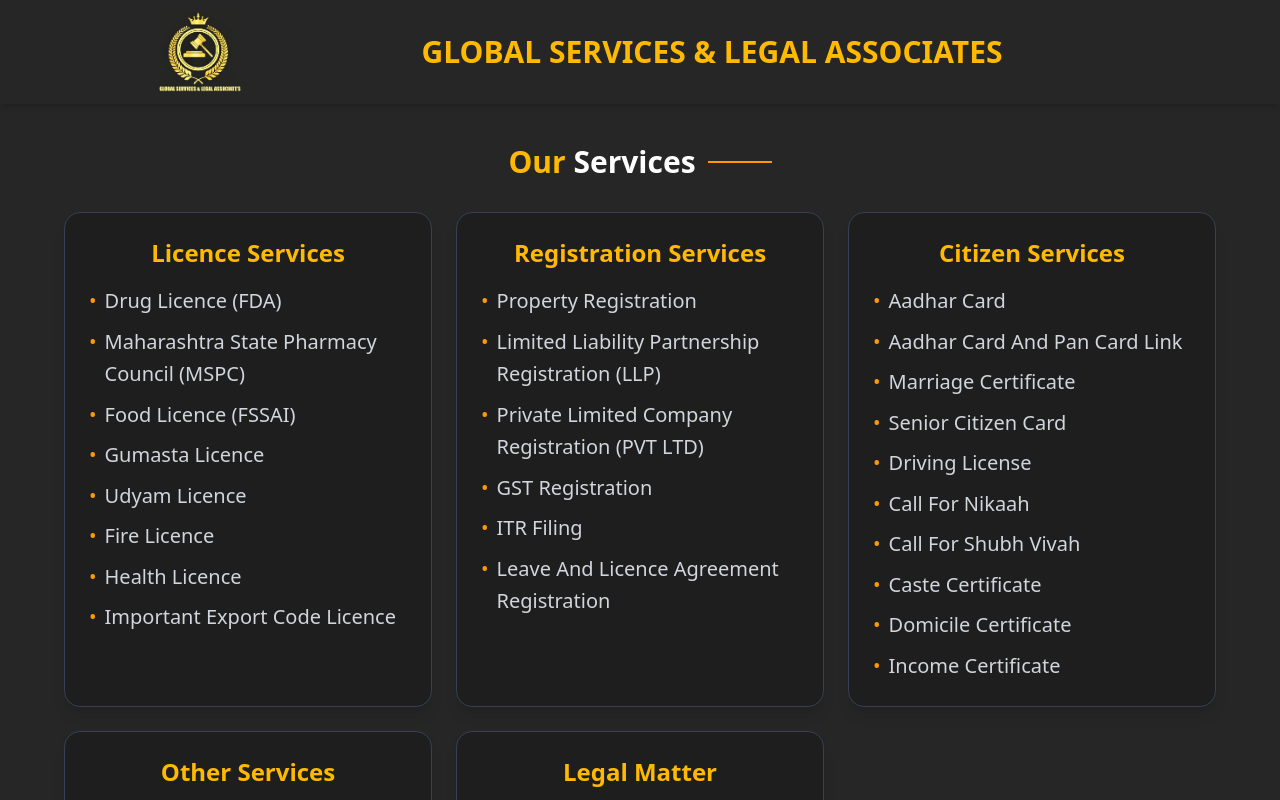
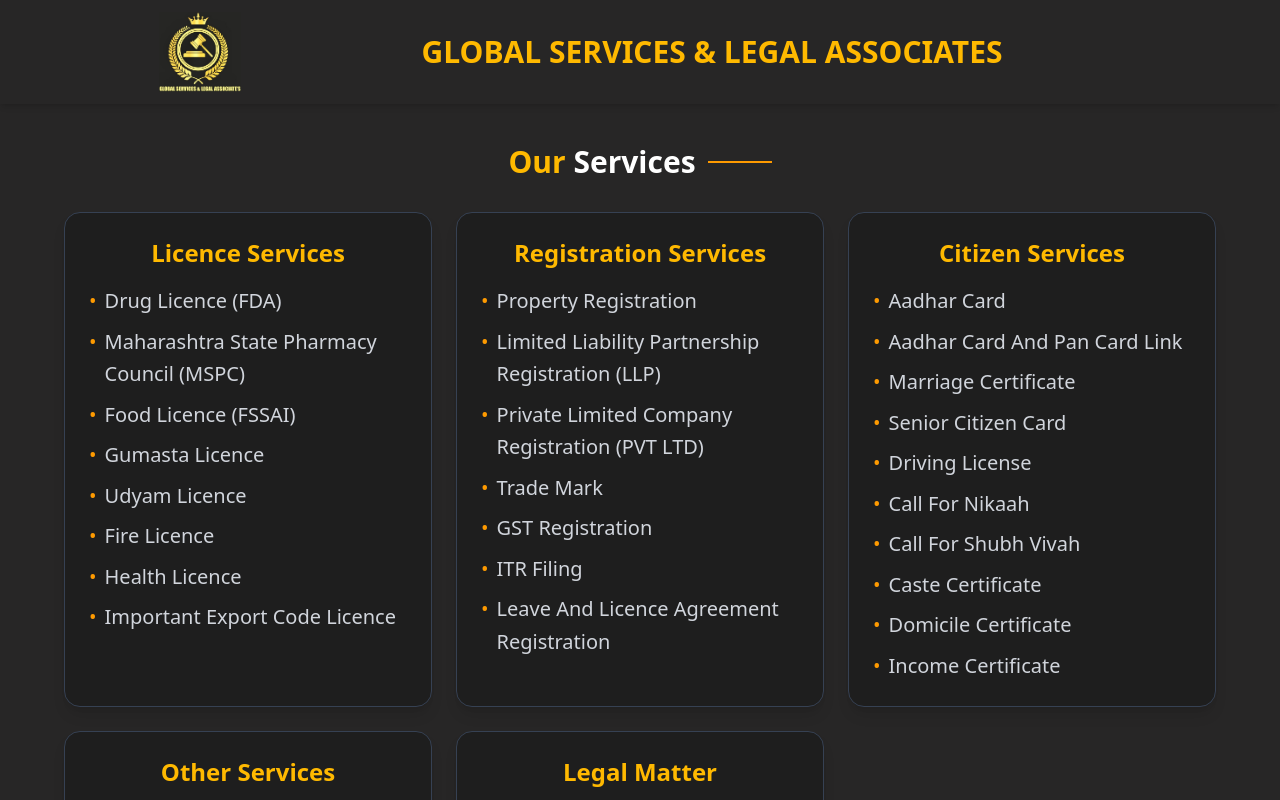
Before and after one commit to azlanjamshed/GLOBAL-SERVICES-LEGAL-ASSOCIATES, a React (Vite) app: page /services in a window 1280 px wide. Shown: the top 800 px of the page. Built offline with nearby package versions, Linux system fonts and the light colour scheme.

Commit message:
include Trade Mark in Registration Service

```diff
--- a/src/data/OtherService.js
+++ b/src/data/OtherService.js
@@ -27,7 +27,7 @@ export const OtherService = [
         id: 5,
         title: "Power Of Attorney",
         details: "Assistance with creating and registering power of attorney.",
-        image: "/service/Pharmacy Council .jpeg",
+        image: "/service/Power of Attorney.jpeg",
     },
     {
         id: 6,
--- a/src/data/RegistrationService.js
+++ b/src/data/RegistrationService.js
@@ -19,18 +19,24 @@ export const RegistrationService = [
     },
     {
         id: 4,
+        title: "Trade Mark",
+        details: "Assistance with trademark registration, renewal, and protection of your brand name, logo, or symbol.",
+        image: "/service/Trade Mark.jpeg",
+    },
+    {
+        id: 5,
         title: "GST Registration",
         details: "Apply for GST registration and ensure smooth tax compliance.",
         image: "/service/GST Registration.jpeg",
     },
     {
-        id: 5,
+        id: 6,
         title: "ITR Filing",
         details: "Professional help with filing your Income Tax Returns (ITR).",
         image: "/service/ITR Filing.jpeg",
     },
     {
-        id: 6,
+        id: 7,
         title: "Leave and Licence Agreement Registration",
         details: "Drafting and registering Leave & Licence agreements legally.",
         image: "/service/Leave & Licence Agreement Registration.jpeg",
--- a/src/data/serviceData.js
+++ b/src/data/serviceData.js
@@ -22,9 +22,11 @@ export const services = [
             "Property Registration",
             "Limited Liability Partnership Registration (LLP)",
             "Private Limited Company Registration (PVT LTD)",
+            "Trade Mark",
             "GST Registration",
             "ITR Filing",
             "Leave And Licence Agreement Registration",
+
         ],
     },
     {
```
Also changed, not shown: public/service/Trade Mark.jpeg (renamed from public/service/WhatsApp Image 2025-09-13 at 10.17.44.jpeg).
